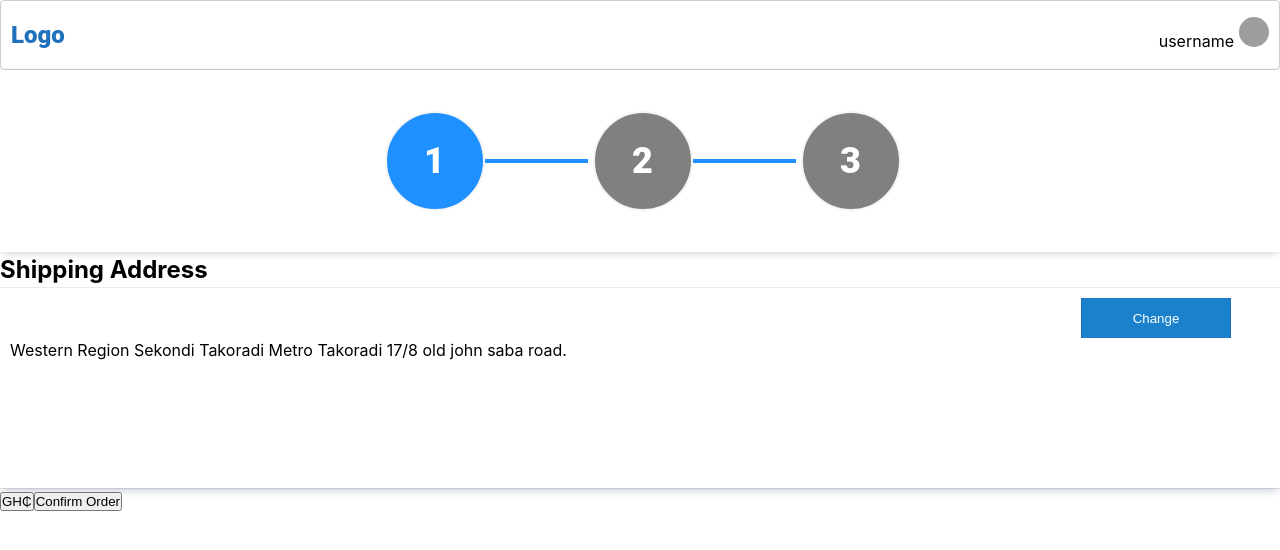
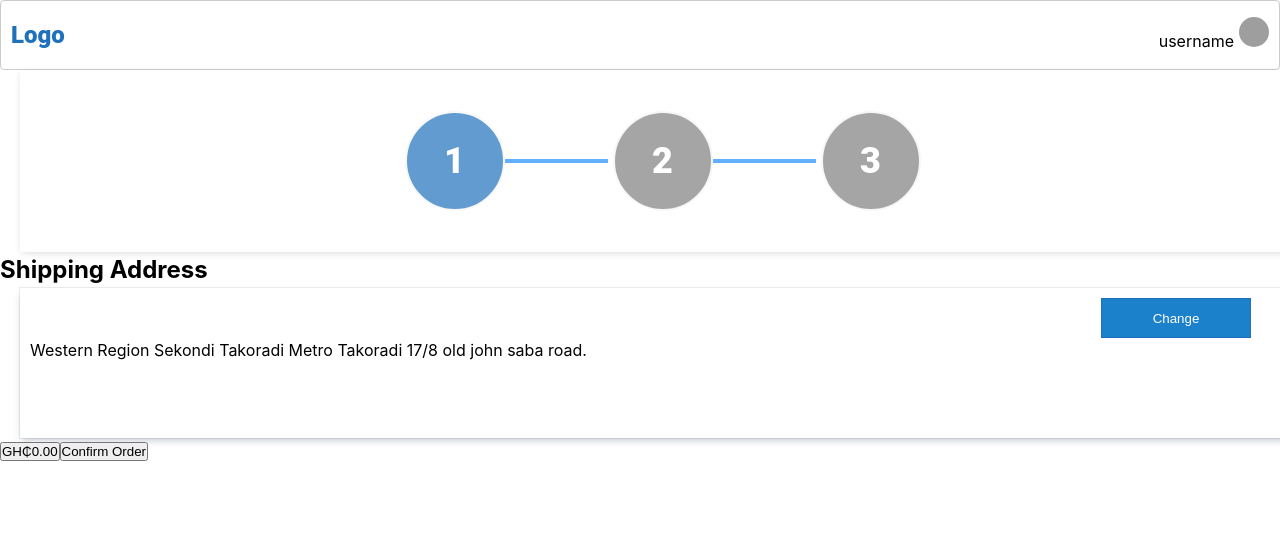
Before and after one commit to JESSICA-NANA-DARKWAA/e-commerce_app, a React (Vite) app: page /checkout in a window 1280 px wide. Shown: the top 550 px of the page. Built offline with nearby package versions, Linux system fonts and the light colour scheme; grey boxes are pictures that could not be loaded; a web font is replaced by a local one.

Commit message:
Your commit message

```diff
--- a/src/AppContext.jsx
+++ b/src/AppContext.jsx
@@ -1,36 +1,56 @@
 import React, { createContext, useState, useReducer, useEffect } from "react";
+import { MdOutlineCallToAction } from "react-icons/md";
 let storedCart = localStorage.getItem("cart");
 if (storedCart) storedCart = JSON.parse(storedCart);
 export const AppContext = createContext({ cart: storedCart || [] });
 
-
 const findItem = (existingItems, item) => {
-  return existingItems.find((value) => (value.id == item.id))
-}
+  return existingItems.find((value) => value.id == item.id);
+};
 const AppContextProvider = ({ children }) => {
   const reducer = (state, action) => {
     switch (action.type) {
-      case "ADD":
-        if (state.cart.length === 0 || !findItem(state.cart, action.payload)) {
-          return {
-            cart: [
-              ...state.cart,
-              action.payload
-            ]
-          };
-        }
-        return state;
-
+      case "INCRE":
+        return {
+          ...state,
+          cart: state.cart.map((item) =>
+            item.id === action.payload
+              ? { ...item, count: item.count + 1 }
+              : item
+          ),
+        };
+      case "DECRE":
+        return {
+          ...state,
+          cart: state.cart.map((item) =>
+            item.id === action.payload
+              ? { ...item, count: item.count - 1 }
+              : item
+          ),
+        };
       default:
         return state;
     }
   };
+
   const [appState, setAppState] = useReducer(reducer, {
     cart: storedCart || [],
   });
   useEffect(() => {
     localStorage.setItem("cart", JSON.stringify(appState?.cart));
   }, [JSON.stringify(appState)]);
+
+  /*decreaseCart(state,action){
+    const itemIndex = state.cartItems.findIndex(
+      cartItem=>cartItem.id === action.payload.id
+    )
+    if(state.cartitems[itemIndex].cartQuantity>1){
+state.cartItem[itemIndex].cartQuantity-=
+
+
+    }
+  }*/
+
   /* const addToCart = (product) => {
     setAppState({ ...appState, cart: [...appState.cart, product] });
 
--- a/src/pages/Cartview/Cart.css
+++ b/src/pages/Cartview/Cart.css
@@ -1,10 +1,11 @@
 .cart-view-container {
-  padding: 128px;
+  /* padding: 128px; */
   display: flex;
   flex-direction: column;
-  gap: 32px;
+  /* gap: 32px; */
   justify-content: space-between;
-  margin-right: 10%;
+  /* margin-right: 10%; */
+  overflow: hidden;
 }
 
 .cart-card {
@@ -12,15 +13,15 @@
   align-items: center;
   width: 100%;
   justify-content: space-between;
-  margin-right: 10%;
+  margin-left: 20px;
+  margin-bottom: 2rem;
+  margin-top: 2rem;
 }
 .cart-card img {
   width: 200px;
   height: 200px;
   box-shadow: rgba(9, 30, 66, 0.25) 0px 4px 8px -2px,
     rgba(9, 30, 66, 0.08) 0px 0px 0px 1px;
-  padding: 10px;
-  margin-right: 10%;
 }
 .cart-card .title-box {
   width: 384px;
@@ -71,7 +72,8 @@
   font-style: normal;
   font-weight: 400;
   line-height: normal;
-  margin-top: 2rem;
+  margin-bottom: 2rem;
+  margin-left: 20px;
 }
 .select-box {
   width: 200px;
@@ -104,7 +106,7 @@
 
 .check-btn {
   width: 419px;
-  height: 60px;
+  height: 66px;
   flex-shrink: 0;
   background: #1f71bc;
   color: white;
@@ -123,4 +125,34 @@
   background: #fff;
   box-shadow: 0px 2px 8px -2px rgba(0, 0, 0, 0.25);
   border: 2px solid whitesmoke;
+  margin-left: 20px;
 }
+.check-price-button {
+  color: var(--Black, #222);
+  font-family: Roboto;
+  font-size: 32px;
+  font-style: normal;
+  font-weight: 700;
+  line-height: normal;
+  text-align: start;
+}
+
+.addup-box {
+  width: 177px;
+  height: 42.187px;
+  flex-shrink: 0;
+  background: #f6f6f6;
+  display: flex;
+  justify-content: center;
+  align-items: center;
+  box-shadow: 0px 1.834px 7.337px -1.834px rgba(0, 0, 0, 0.25);
+}
+.remove-btn {
+  border: 2px solid whitesmoke;
+}
+.add-btn {
+  border: 2px solid whitesmoke;
+}
+.num-btn {
+  border: 2px solid whitesmoke;
+}
--- a/src/pages/Checkout/Checkout.css
+++ b/src/pages/Checkout/Checkout.css
@@ -6,7 +6,8 @@
   display: flex;
   justify-content: center;
   align-items: center;
-
+  opacity: 0.7;
+  margin-left: 20px;
   box-shadow: 0px 2px 8px -2px rgba(0, 0, 0, 0.25);
 }
 .number-circle1 {
@@ -15,7 +16,7 @@
   width: 100px;
   height: 100px;
   flex-shrink: 0;
-  background-color: dodgerblue;
+  background-color: #1f71bc;
   color: white;
   border: 2px solid whitesmoke;
   color: #fff;
@@ -72,13 +73,14 @@
 }
 .identity-container {
   width: 1280px;
-  height: 200px;
+  height: 150px;
   flex-shrink: 0;
   background: #fff;
   box-shadow: 0px 2px 8px -2px rgba(0, 0, 0, 0.25);
   box-shadow: rgba(9, 30, 66, 0.25) 0px 4px 8px -2px,
     rgba(9, 30, 66, 0.08) 0px 0px 0px 1px;
   padding: 10px;
+  margin-left: 20px;
 }
 .identity-container.secondary-text p {
   text-align: start;
--- a/src/pages/Checkout/Checkout.jsx
+++ b/src/pages/Checkout/Checkout.jsx
@@ -5,8 +5,33 @@ import { Link } from "react-router-dom";
 import { AppContext } from "../../AppContext";
 import { MdStoreMallDirectory } from "react-icons/md";
 
+function calculateTotalPrice(cartItems) {
+  var totalPrice = 0;
+
+  for (var i = 0; i < cartItems.length; i++) {
+    var item = cartItems[i];
+    totalPrice += item.price * item.count;
+  }
+  return totalPrice;
+}
+
 const Checkout = () => {
-  const { cart } = useContext(AppContext);
+  const { cart, dispatch } = useContext(AppContext);
+
+  const totalPrice = calculateTotalPrice(cart);
+
+  const incre = (id) => {
+    dispatch({
+      type: "INCRE",
+      payload: id,
+    });
+  };
+  const decre = (id) => {
+    dispatch({
+      type: "DECRE",
+      payload: id,
+    });
+  };
 
   return (
     <Layout>
@@ -44,15 +69,19 @@ const Checkout = () => {
               </div>
               <div className="price">GH₵{item.price}</div>
               <div className="incresement-box">
-                <Link to="/Cart" className="">
-                  <button className="remove-btn">-</button>
-                </Link>
-                <Link to="/Cart" className="">
-                  <button className="num-btn">1</button>
-                </Link>
-                <Link to="/Cart" className="">
-                  <button className="add-btn">+</button>
-                </Link>
+                {/*<Link to="/Cart" className="">*/}
+
+                {/* </Link>*/}
+                {/* <Link to="/Cart" className=""> */}
+                <button onClick={() => decre(item.id)} className="remove-btn">
+                  -
+                </button>
+                <button className="num-btn">{item.count}</button>
+                <button onClick={() => incre(item.id)} className="add-btn">
+                  +
+                </button>
+
+                {/* </Link> */}
               </div>
               <div className="select-box">
                 <Link to="/Products" className="remove-box">
@@ -66,7 +95,7 @@ const Checkout = () => {
           );
         })}
       </div>
-      <button className="check-price-button">GH₵</button>
+      <button className="check-price-button">GH₵{totalPrice.toFixed(2)}</button>
       <Link to="/Payment">
         <button className="check-btn">Confirm Order</button>
       </Link>
--- a/src/pages/Payment/Payment.css
+++ b/src/pages/Payment/Payment.css
@@ -1,3 +1,21 @@
+.number-circleB {
+  border-radius: 50%;
+  margin-left: 5px;
+  width: 100px;
+  height: 100px;
+  flex-shrink: 0;
+  background-color: #1f71bc;
+  color: white;
+  border: 2px solid whitesmoke;
+  color: #fff;
+
+  text-align: center;
+  font-family: Roboto;
+  font-size: 36px;
+  font-style: normal;
+  font-weight: 800;
+  line-height: normal;
+}
 .payment-option-box {
   display: grid;
   grid-template-columns: 1fr 1fr;
@@ -30,9 +48,10 @@
   width: 206px;
   height: 40px;
   flex-shrink: 0;
-  background-color: dodgerblue;
+  background-color: #1f71bc;
   border: 2px solid whitesmoke;
   margin-left: 45%;
+  color: white;
 }
 .option-btn {
   width: 300px;
--- a/src/pages/Payment/Payment.jsx
+++ b/src/pages/Payment/Payment.jsx
@@ -9,7 +9,7 @@ const Payment = () => {
         <div className="circle-container">
           <button className="number-circle1">1</button>
           <button className="line-int"></button>
-          <button className="number-circle2">2</button>
+          <button className="number-circleB">2</button>
           <button className="line-int"></button>
           <button className="number-circle3">3</button>
         </div>
```
Also changed, not shown: src/pages/Cartview/Cart.jsx (+17 -9 lines).
